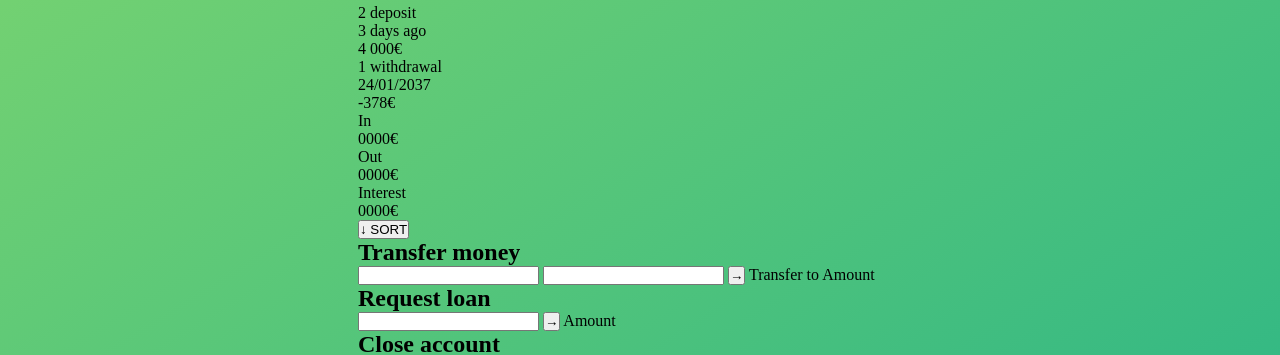
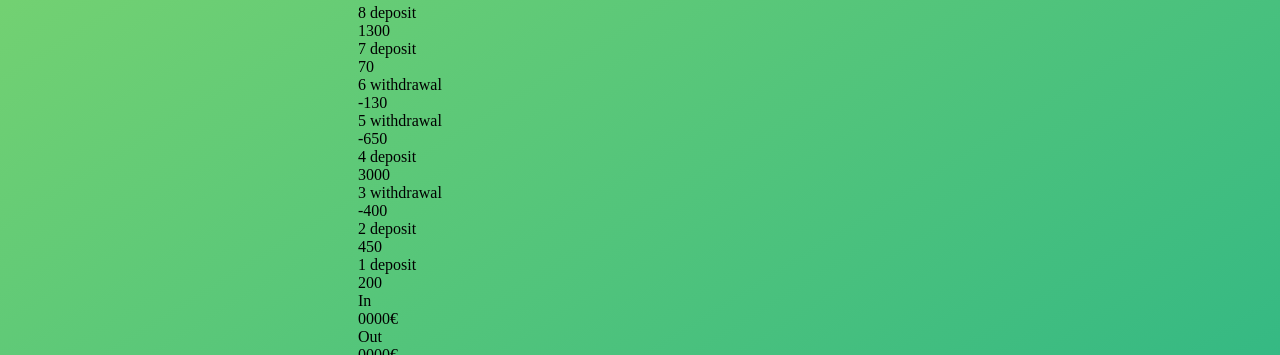
Before and after one commit to Phantomcall/Javascript-learning-curve-Jonah-s-cpurse, a plain HTML site: page Working with Arrays (PROJECT)/index.html in a window 1280 px wide. Shown: the part 197-552 px from the top of the page. Drawn offline with Linux system fonts and the light colour scheme.

Commit message:
creating DOM html

```diff
--- a/Working with Arrays (PROJECT)/index.html
+++ b/Working with Arrays (PROJECT)/index.html
@@ -7,7 +7,7 @@
     <meta http-equiv="X-UA-Compatible" content="ie=edge" />
     <link rel="shortcut icon" type="image/png" href="/icon.png">
     <link rel="stylesheet" href="/style.css">
-    <title>Bankist</title>
+    <title>Bankist.netlify.app</title>
 </head>
 
 <body>
--- a/Working with Arrays (PROJECT)/script.js
+++ b/Working with Arrays (PROJECT)/script.js
@@ -61,15 +61,26 @@ const inputLoanAmount = document.querySelector(".form__input--loan-amount");
 const inputCloseUsername = document.querySelector(".form__input--user");
 const inputClosePin = document.querySelector(".form__input--pin");
 
+const displayMovements = function (movements) {
+  containerMovements.innerHTML = "";
+
+  movements.forEach(function (move, index) {
+    const type = move > 0 ? "deposit" : "withdrawal";
+
+    const html = `
+             <div class="movements__row">
+                <div class="movements__type movements__type--${type}">${index + 1} ${type}</div>
+                <div class="movements__value">${move}</div>
+            </div>`;
+    containerMovements.insertAdjacentHTML("afterbegin", html);
+  });
+};
+displayMovements(account1.movements);
+//console.log(containerMovements.innerHTML);
+
 /////////////////////////////////////////////////
 /////////////////////////////////////////////////
 // LECTURES
-
-const currencies = new Map([
-  ["USD", "United States dollar"],
-  ["EUR", "Euro"],
-  ["GBP", "Pound sterling"],
-]);
 
 //const movements = [200, 450, -400, 3000, -650, -130, 70, 1300];
 
@@ -113,23 +124,51 @@ const currencies = new Map([
 
 //console.log(arr.at(-1));
 
-const movements = [200, 450, -400, 3000, -650, -130, 70, 1300];
+//const movements = [200, 450, -400, 3000, -650, -130, 70, 1300];
 
-//for (const movement of movements) {
-for (const [i, movement] of movements.entries()) {
-  if (movement > 0) {
-    console.log(`Movement ${i + 1}: You deposited ${movement}`);
-  } else {
-    console.log(`Movement ${i + 1}: You withdrew ${Math.abs(movement)}`);
-  }
-}
+////for (const movement of movements) {
+//for (const [i, movement] of movements.entries()) {
+//  if (movement > 0) {
+//    console.log(`Movement ${i + 1}: You deposited ${movement}`);
+//  } else {
+//    console.log(`Movement ${i + 1}: You withdrew ${Math.abs(movement)}`);
+//  }
+//}
 
-console.log("--- FOREACH ---");
+//console.log("--- FOREACH ---");
 
-movements.forEach(function (movement, index, array) {
-  if (movement > 0) {
-    console.log(`Movement ${index + 1}: You deposited ${movement}`);
-  } else {
-    console.log(`Movement ${index + 1}: You withdrew ${Math.abs(movement)}`);
-  }
-});
+//movements.forEach(function (movement, index, array) {
+//  if (movement > 0) {
+//    console.log(`Movement ${index + 1}: You deposited ${movement}`);
+//  } else {
+//    console.log(`Movement ${index + 1}: You withdrew ${Math.abs(movement)}`);
+//  }
+//});
+
+// MAP (forEach):
+//const currencies = new Map([
+//  ["USD", "United States dollar"],
+//  ["EUR", "Euro"],
+//  ["GBP", "Pound sterling"],
+//]);
+
+//currencies.forEach(function (value, key, map) {
+//  console.log(`${key}: ${value}`);
+//});
+
+////SET (forEach):
+//const currenciesUnique = new Set([
+//  "USD",
+//  "GBP",
+//  "USD",
+//  "EUR",
+//  "CAD",
+//  "CAD",
+//  "GBP",
+//]);
+
+//console.log(currenciesUnique);
+
+//currenciesUnique.forEach(function (value, key, set) {
+//  console.log(`${key}: ${value}`);
+//});
--- a/Working with Arrays (PROJECT)/style.css
+++ b/Working with Arrays (PROJECT)/style.css
@@ -90,7 +90,7 @@ nav {
   gap: 2rem;
 
   /* NOTE This creates the fade in/out anumation */
-  opacity: 0;
+  /*opacity: 0;*/
   transition: all 1s;
 }
 
```
